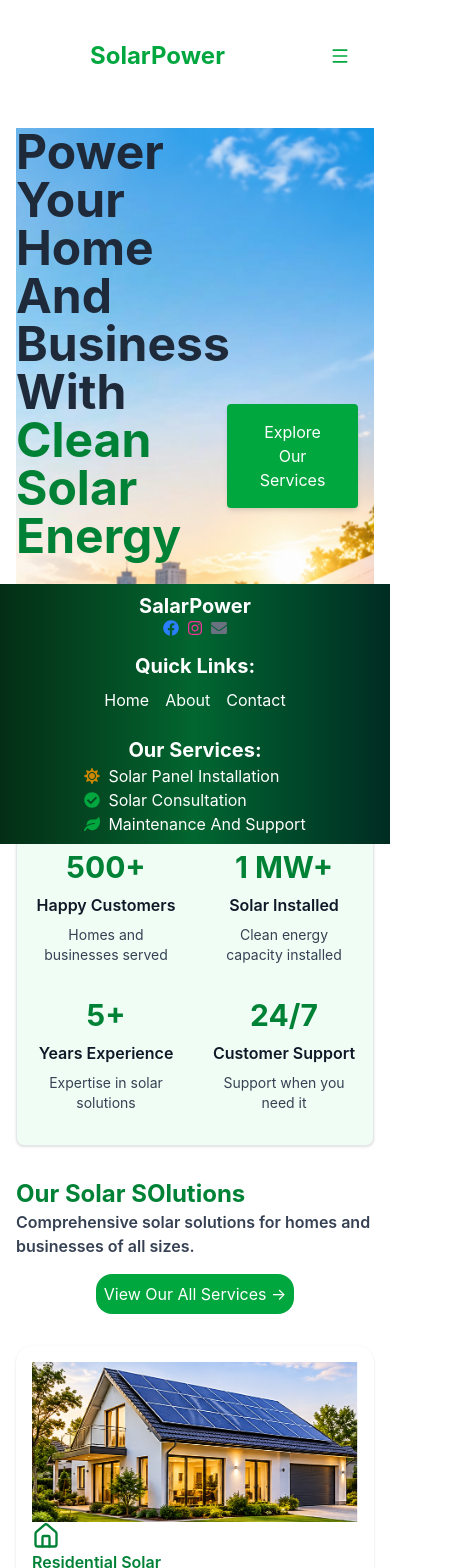
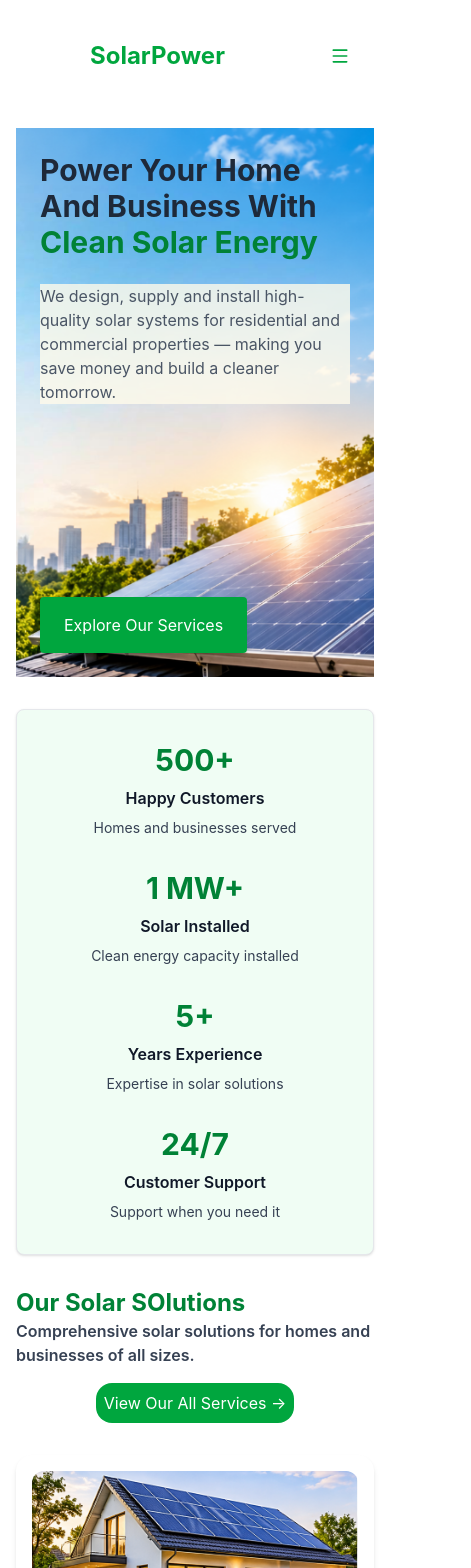
Before and after one commit to gayatrigurav93/solarwebsite, a React (Vite) app: page / in a window 390 px wide. Shown: the top 1568 px of the page, 471 px wide, since content can reach past the window. Built offline with nearby package versions, Linux system fonts and the light colour scheme.

Commit message:
removed fixed footer and done home pg responsive

```diff
--- a/src/Components/Footer.jsx
+++ b/src/Components/Footer.jsx
@@ -2,8 +2,8 @@ import {FaFacebook, FaInstagram,FaEnvelope, FaCheckCircle,FaLeaf,FaSun } from "r
 
 export default function Footer(){
     return(
-<footer className=" flex flex-col w-full fixed bottom-0 md:flex-row justify-between items-center gap-4
-bg-linear-to-r from-green-950 via-green-800 to-emerald-950 text-white p-2
+<footer className=" flex flex-col w-full md: flex-row justify-between items-center gap-4
+z-50 bg-linear-to-r from-green-950 via-green-800 to-emerald-950 text-white p-2
 hover:text-green-400
 transition-all duration-300">
      <div>
--- a/src/Components/Layout.jsx
+++ b/src/Components/Layout.jsx
@@ -1,15 +1,15 @@
 import Navbar from "./Navbar.jsx";
 import { Outlet } from "react-router-dom";
-import Footer from "./Footer.jsx";
+import Footer from "./Footer.jsx"
 
 export default function Layout() {
   return (
-    <div className="min-h-screen">
+    <div className="min-h-screen flex flex-col">
       <Navbar />
-      <main  className="pt-28 pb-64 sm:pb-56 md:pb-36" >
+      <main  className="pt-28 flex-1" >
         <Outlet />
       </main>
-      <Footer />
+     <Footer />
     </div>
   );
 }
--- a/src/Components/Navbar.jsx
+++ b/src/Components/Navbar.jsx
@@ -12,11 +12,11 @@ export default function Navbar(){
 
      <header className="fixed top-0 left-0 w-full h-28 z-50 flex items-center justify-between px-8 bg-white">
 
-        <div className="translate-x-[50px]">
+        <div className="translate-x-12.5">
             <h1 className=" px-2 py-2 text-2xl font-bold text-green-600">SolarPower</h1>
         </div>
 
-      <nav className="hidden md:flex items-center justify-center gap-3 translate-x-[-50px]">
+      <nav className="hidden md:flex items-center justify-center gap-3 translate-x--12.5">
         <NavLink to="/" className={({isActive})=> `px-2 py-2 ${isActive ? "text-green-500 font-semibold" :"text-gray-500 "}`}> Home </NavLink>
         <NavLink to="/About" className={({isActive})=> `px-2 py-2 ${isActive ? "text-green-500 font-semibold" :"text-gray-500 "}`}>About</NavLink>
         <NavLink to="/Services" className={({isActive})=> `px-2 py-2 ${isActive ? "text-green-500 font-semibold" :"text-gray-500"}`}>Services</NavLink>
--- /dev/null
+++ b/src/Components/ServiceCard.jsx
@@ -0,0 +1,21 @@
+import servicesData from "../data/servicesData"
+
+export dafault function ServiceCard(){
+
+    return(
+     servicesData.map((item)=>
+    return(
+
+<div>
+<img />
+<{item.logo} />
+<h2>{item.title}</h2>
+<p>{item.description}</p>
+
+<div/>
+
+
+    ))
+
+    )
+}
--- a/src/Components/SolutionCard.jsx
+++ b/src/Components/SolutionCard.jsx
@@ -1,5 +1,5 @@
 
-export default function solutionCard({solutionData}){
+export default function SolutionCard({solutionData}){
 return(
    <>
     { solutionData.map((item)=>{
@@ -7,12 +7,15 @@ return(
         const Icon =item.logo;
 
         return(
-            <div key={item.id} className= " p-4 bg-white rounded-2xl shadow transition-all duration-300 hover:-translate-y-1">
-       <img src={item.img} alt="Industrial"
-       className="w-full h-40 object-cover "/>
+            <div key={item.id} className="w-full p-4
+              bg-white rounded-2xl shadow-md
+              transition-all duration-300
+              hover:-translate-y-1 hover:shadow-xl">
+       <img src={item.img} alt={item.h}
+       className="w-full h-40 sm:h-44 object-cover rounded-xl"/>
       <Icon size={28} className="text-green-700"/>
-       <h3 className="font-semibold text-green-700">{item.h}</h3>
-       <p> {item.p} </p>
+       <h3 className="font-semibold text-green-700 text-lg mt-2">{item.h}</h3>
+       <p className="text-gray-600 text-sm sm:text-base mt-2 wrap-break-words"> {item.p} </p>
  </div>
         )
     })
--- /dev/null
+++ b/src/data/servicesData.js
@@ -0,0 +1,44 @@
+
+import {
+  Lightbulb,
+  ClipboardCheck,
+  PackageCheck,
+  Wrench,
+  Zap,
+  Headset
+} from "lucide-react";
+
+const servicesData =[
+    {id: 1,
+    logo: Lightbulb,
+    title: "Solar Consultation",
+    description:
+      "Get expert advice and guidance to choose the right solar solution according to your energy requirements and budget."},
+    { id: 2,
+    logo: ClipboardCheck,
+    title: "Solar System Design",
+    description:
+      "We create customized solar system designs based on your roof space, electricity usage and power requirements."},
+    {id: 3,
+    logo: PackageCheck,
+    title: "Supply & Procurement",
+    description:
+      "We supply quality solar panels, inverters, batteries and other essential solar equipment from trusted manufacturers."},
+    { id: 4,
+    logo: Wrench,
+    title: "Solar Installation",
+    description:
+      "Our experienced team provides professional installation with proper wiring, mounting and safety standards."},
+    { id: 5,
+    logo: Zap,
+    title: "Testing & Commissioning",
+    description:
+      "We inspect, test and commission your solar system to ensure safe operation and reliable energy generation."},
+    { id: 6,
+    logo: Headset,
+    title: "Maintenance & Support",
+    description:
+      "Keep your solar system performing efficiently with regular maintenance, troubleshooting and dependable customer support."}
+
+]
+export default servicesData;
--- a/src/index.css
+++ b/src/index.css
@@ -8,3 +8,11 @@ body {
   min-height: 100vh;
   background-color: white;
 }
+/* Common button style */
+.btn{
+  @apply bg-green-600 text-white px-6 py-4 rounded-sm
+         hover:bg-green-700 hover:scale-105
+         transition-all duration-300 ease-in-out
+         shadow-md hover:shadow-lg
+          cursor-pointer;
+        }
--- a/src/pages/Home.jsx
+++ b/src/pages/Home.jsx
@@ -12,17 +12,22 @@ export default function Home(){
   const navigate =useNavigate()
     return (
       <>
-          <section className=" bg-[url('/images/homehero.png')] bg-cover bg-center bg-no-repeat
-          m-4 min-h-[65vh] flex flex-row items-center justify-between  gap-8 md:relative">
+          <section className="   bg-[url('/images/homehero.png')]
+  bg-cover bg-center bg-no-repeat
+  m-4 min-h-[65vh] p-6
+  flex flex-col md:flex-row
+  items-start
+  justify-between gap-6
+  relative">
 
       {/* First flex item */}
-      <div className="w-1/2 ">
-        <h1 className="text-5xl font-bold text-gray-800">
+      <div className="w-full md:w-1/2">
+        <h1 className="text-3xl sm:text-4xl md:text-5xl font-bold text-gray-800">
           Power Your Home And Business With <br />
           <span className="text-green-700">Clean Solar Energy</span>
         </h1>
 
-        <p className="mt-8 text-blue bg-amber-50  md:bg-transparent  text-gray-600">
+        <p className="mt-6 text-gray-600 bg-amber-50/80 md:bg-transparent">
           We design, supply and install high-quality solar systems
           for residential and commercial properties — making you
           save money and build a cleaner tomorrow.
@@ -30,12 +35,9 @@ export default function Home(){
       </div>
 
       {/* Second flex item */}
-      <div className=" flex mr-4 md:absolute right-28 bottom-28 ">
-        <button className="bg-green-600 text-white px-6 py-4 rounded-sm
-         hover:bg-green-700 hover:scale-105
-         transition-all duration-300 ease-in-out
-         shadow-md hover:shadow-lg
-          cursor-pointer"
+      <div className=" w-full flex justify-start
+    md:w-auto md:absolute md:right-8 md:bottom-8">
+        <button className="btn"
         onClick={()=> navigate("/Services")}>
           Explore Our Services
         </button>
@@ -46,7 +48,7 @@ export default function Home(){
 
 
 {/* Statistics Section */}
-<div className="grid grid-cols-2 md:grid-cols-4 gap-8
+<div className="grid grid-cols-1 sm:grid-cols-2 md:grid-cols-4 gap-8
                 justify-items-center items-center
                 mx-4 my-8 py-8 px-4
                 bg-green-50 border border-gray-200
@@ -122,19 +124,22 @@ export default function Home(){
 
  {/*Why choose us section */}
 
- <section className="flex flex-2 gap-4 items-center justify-center bg-gray-100 m-4 p-8 rounded-2xl ">
+ <section className="flex flex-col md:flex-row
+  gap-6 items-center justify-center
+  bg-gray-100 m-4 p-5 md:p-8 rounded-2xl">
 
 <img src="/images/whyChoose.png" alt="whychooseus"
-  className="m-2 p-2 rounded-2xl w-1/2  h-auto" />
+  className="w-full md:w-1/2 h-auto rounded-2xl" />
 
 <div>
   {/*headings tags */}
-  <h2 className="font-bold text-green-700">Why Choose Us ?</h2>
+  <h2 className="font-bold text-2xl text-green-700">Why Choose Us ?</h2>
   <p className="pb-2">Your Trusted Solar Energy Partner</p>
 
+     <hr className="border-t-2 border-green-700 my-2"/>
      {/*points why choose*/}
 
-     <div className="flex flex-2 items-center gap-4">
+     <div className="flex flex-2 items-center gap-2 pb-2">
       <HardHat size={23} className="text-green-700"/>
       <div>
       <h3 className="font-semibold  text-green-700">Expert Installation</h3>
@@ -142,7 +147,7 @@ export default function Home(){
        </div>
     </div>
 
-     <div className="flex flex-2 items-center gap-2">
+     <div className="flex flex-2 items-center gap-2 pb-2">
       <Award size={23} className="text-green-700"/>
       <div>
       <h3 className="font-semibold  text-green-700">Premium Quality Products</h3>
@@ -150,7 +155,7 @@ export default function Home(){
        </div>
     </div>
 
-     <div className="flex flex-2 items-center gap-2">
+     <div className="flex flex-2 items-center gap-2 pb-2">
       <PiggyBank size={23} className="text-green-700"/>
       <div>
       <h3 className="font-semibold  text-green-700">Cost Savings</h3>
@@ -174,15 +179,18 @@ export default function Home(){
 <Testimonials testimonialsData={testimonialsData} />
 
 {/*join section */}
-<section className=" relative min-h-[300px] flex flex-col justify-center items-center text-center px-5 py-12 m-3  mb-0
+<section className=" min-h-75 flex flex-col justify-center items-center text-center px-5 py-12 m-3  mb-0
  bg-[url('/images/homelast.png')] bg-cover bg-no-repeat bg-bottom">
  {/*overlay */}
- <div className="bg-black/30 p-4 rounded-2xl">
- <h2 className="font-bold text-2xl text-white mb-3 drop-shadow-lg md:text">Let <span className="text-yellow-300 text-4xl">Solar Energy </span><br />Redefine Your Tomorrow!🌞</h2>
+ <div className= "bg-black/30 p-4 rounded-2xl">
+ <h2 className="font-bold text-xl sm:text-2xl text-white mb-3">Let <span className="text-yellow-300 text-4xl">Solar Energy </span><br />Redefine Your Tomorrow!🌞</h2>
  <p className="font font-semibold text-white mb-6">Go Green. Save More. Shine Brighter.</p>
  <button className="p-3 bg-green-800 text-white rounded-2xl hover:bg-green-600 transition duration-300">Go Solar Today</button>
 </div>
 </section>
+
+
+
 </>
     )
 }
--- a/src/pages/Services.jsx
+++ b/src/pages/Services.jsx
@@ -1,6 +1,29 @@
+import { useNavigate } from "react-router-dom";
+
 export default function Services(){
+    const navigate = useNavigate();
+
     return(
-        <h1> This is Services </h1>
+        <>
+        {/*headr sect */}
+        <section className="relative m-4 p-5 sm:p-8 md:p-10
+  min-h-[40vh] md:min-h-[45vh]
+  flex items-center
+  bg-[url('/images/serviceshero.png')]
+  bg-cover bg-center md:bg-right
+  rounded-2xl overflow-hidden">
+
+            {/* Gradient overlay */}
+  <div className="absolute inset-0 bg-gradient-to-r from-black/80 via-black/50 to-black/20"></div>
+          <div className="relative z-10 w-full md:w-3/4 lg:w-2/3">
+          <h1 className="font-bold text-2xl sm:text-3xl md:text-4xl text-white leading-tight">Smart Solar Solutions for a Brighter Future</h1>
+          <p className="text-white mt-4 text-sm sm:text-base leading-relaxed">Explore reliable and affordable <br /> <span className="font-semibold text-green-600">solar energy solutions </span>designed for homes, businesses, and industries. <br />We help you make the switch to clean energy while reducing your electricity expenses.</p>
+          <button className="btn mt-5"
+          onClick={()=>navigate("/Contact")} >  Get a Free Consultation →</button>
+        </div>
+        </section>
+
+         </>
     )
 
 
```
Also changed, not shown: src/Components/Testimonials.jsx (+13 -12 lines), 1 other file (tests, documents, lock files or other folders).
